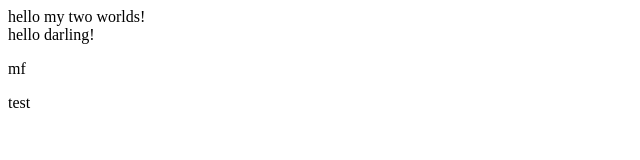
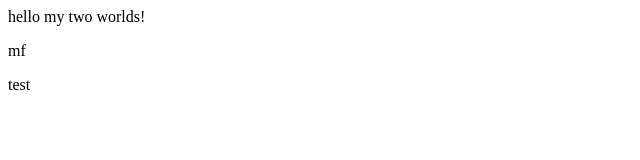
Before and after one commit to mikibit/testgit, a plain HTML site: page index.html in a window 1280 px wide. Shown: the whole page, without its empty margins (0-640 px from the left). Drawn offline with Linux system fonts and the light colour scheme.

Commit message:
test branch2 (#4)

```diff
--- a/index.html
+++ b/index.html
@@ -12,7 +12,6 @@ and open the template in the editor.
   </head>
   <body>
 		<div>hello my two worlds!</div>
-		<div>hello darling!</div>
 		<p>mf</p>
 		<p>test</p>
   </body>
```
